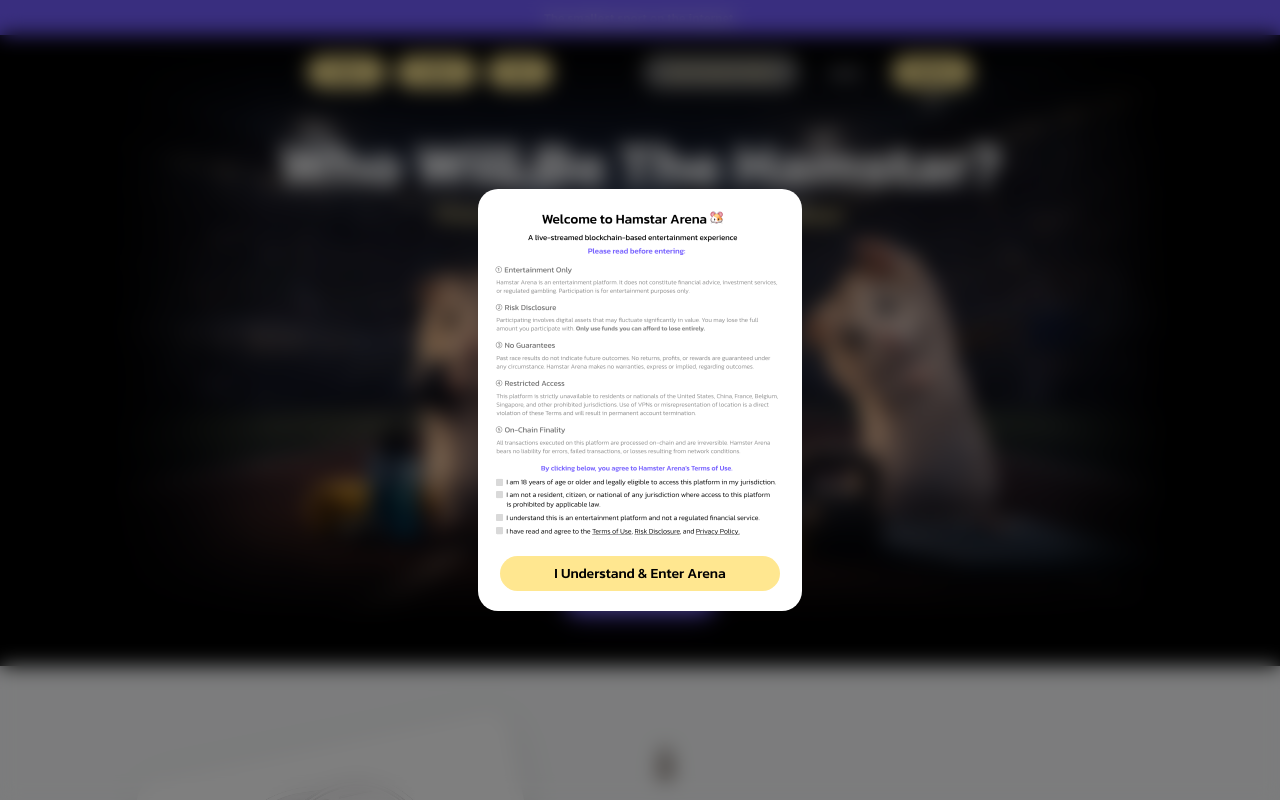
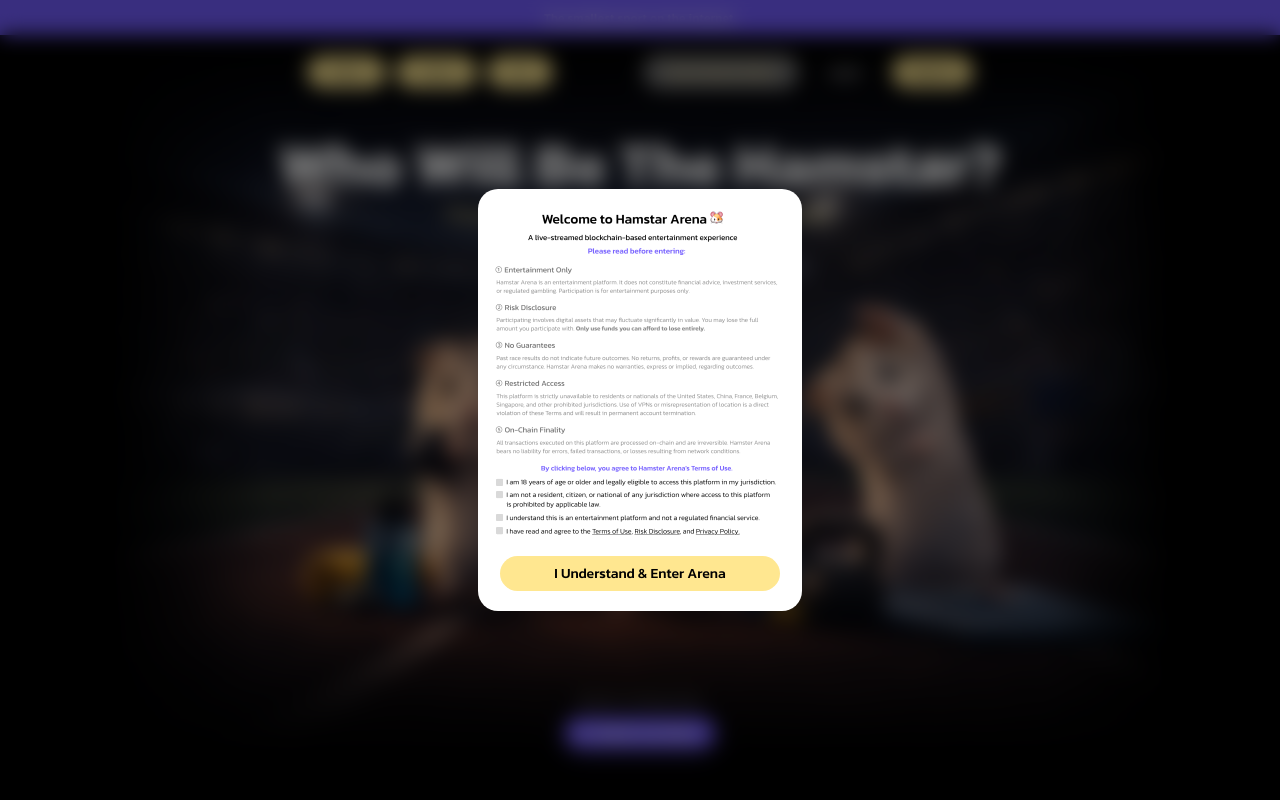
Before and after one commit to teechoi/hamstar, a Next.js app: page / in a window 1280 px wide. Shown: the top 800 px of the page. Built offline with nearby package versions, Linux system fonts and the light colour scheme; a web font is replaced by a local one.

Commit message:
Fix hero height to fill full viewport; fix subtitle font weight
height: 100vh ensures hero always fills the screen with no white gap
below. Subtitle fontWeight: 600 -> 500 (Pretendard Medium per Figma).

Co-Authored-By: Claude Sonnet 4.6 <noreply@anthropic.com>

```diff
--- a/components/landing/HeroSection.tsx
+++ b/components/landing/HeroSection.tsx
@@ -12,7 +12,8 @@ export function HeroSection() {
   return (
     <section id="hero" style={{
       position: 'relative',
-      height: 'clamp(580px, 52vw, 820px)',
+      height: '100vh',
+      minHeight: 580,
       background: '#000000',
       overflow: 'hidden',
     }}>
@@ -74,7 +75,7 @@ export function HeroSection() {
             fontFamily: 'Pretendard, sans-serif',
             fontSize: isMobile ? 15 : 'clamp(17px, 1.6vw, 26px)',
             color: '#FFE790',
-            fontWeight: 600,
+            fontWeight: 500,
             lineHeight: isMobile ? '22px' : '30px',
             margin: isMobile ? '8px 0 0' : 0,
           }}>
```
